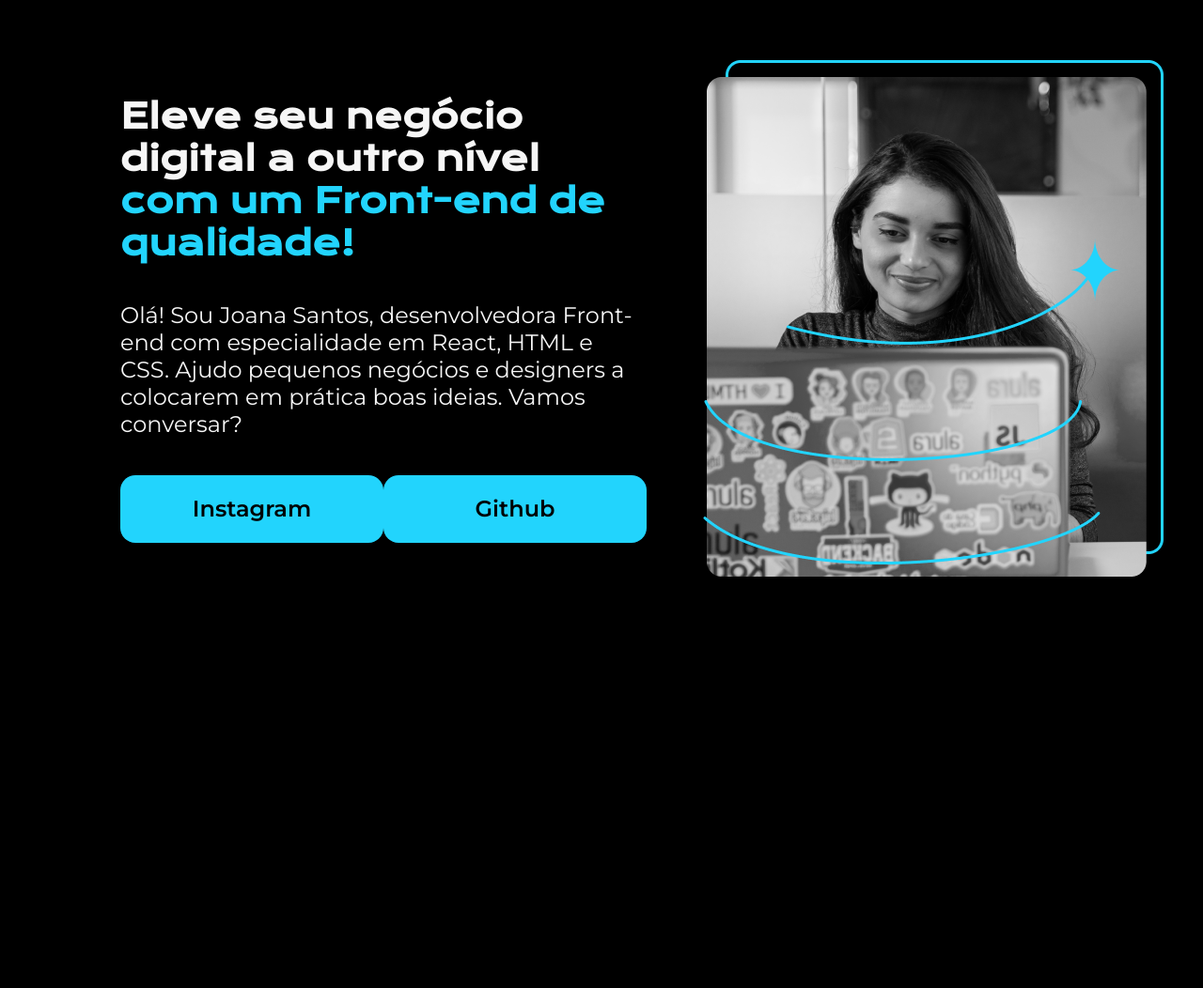
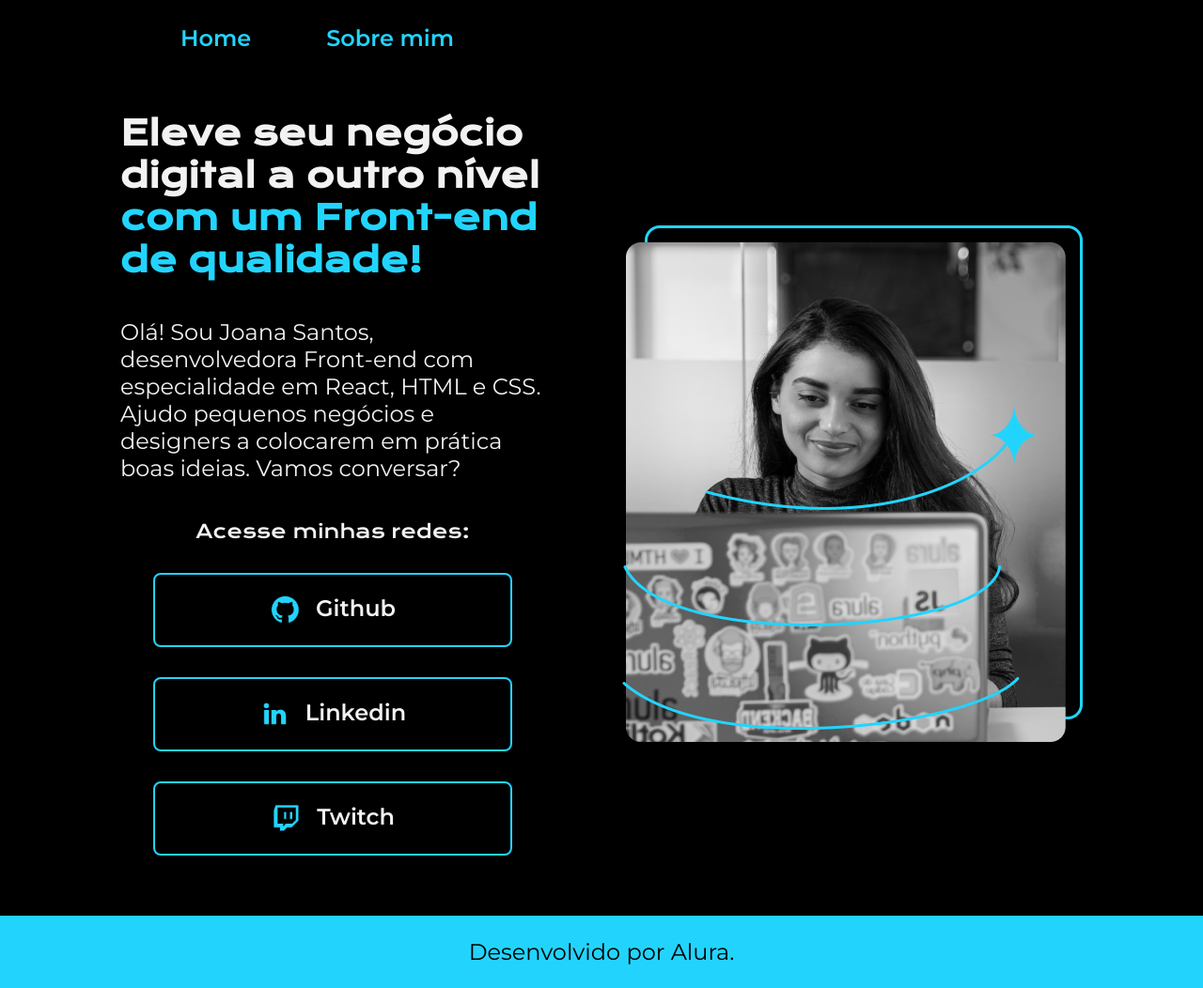
Before and after one commit to laurafurtadoamaral/HTML-e-CSS, a plain HTML site: page index.html in a window 1280 px wide. Shown: the whole page at 94% size. Before the commit the page ends 800 px from the top, so only its background shows below. Drawn offline with nearby package versions, Linux system fonts and the light colour scheme.

Commit message:
Curso 202811 finalizado

```diff
--- a/index.html
+++ b/index.html
@@ -1,24 +1,62 @@
 <!DOCTYPE html>
 <html lang="pt-br">
   <head>
-    <meta charset="UTF-8">
-    <meta name="viewport" content="width=device-width, initial-scale=1.0">
+    <meta charset="UTF-8" />
+    <meta name="viewport" content="width=device-width, initial-scale=1.0" />
     <title>Portifolio</title>
-    <link rel="stylesheet" href="style.css">
+    <link rel="stylesheet" href="./styles/style.css" />
   </head>
   <body>
-    <header></header>
+    <header class="cabecalho">
+      <nav class="cabecalho__menu">
+        <a class="cabecalho__menu__link" href="index.html">Home</a>
+        <a class="cabecalho__menu__link" href="about.html">Sobre mim</a>
+      </nav>
+    </header>
     <main class="apresentacao">
       <section class="apresentacao__conteudo">
-            <h1 class="apresentacao__conteudo__titulo">Eleve seu negócio digital a outro nível <strong class="destaque-titulo">com um Front-end de qualidade!</strong></h1>
-            <p class="apresentacao__conteudo__paragrafo">Olá! Sou Joana Santos, desenvolvedora Front-end com especialidade em React, HTML e CSS. Ajudo pequenos negócios e designers a colocarem em prática boas ideias. Vamos conversar?</p>
+        <h1 class="apresentacao__conteudo__titulo">
+          Eleve seu negócio digital a outro nível
+          <strong class="destaque-titulo"
+            >com um Front-end de qualidade!</strong
+          >
+        </h1>
+        <p class="apresentacao__conteudo__paragrafo">
+          Olá! Sou Joana Santos, desenvolvedora Front-end com especialidade em
+          React, HTML e CSS. Ajudo pequenos negócios e designers a colocarem em
+          prática boas ideias. Vamos conversar?
+        </p>
         <div class="apresentacao__conteudo__links">
-                <a class="apresentacao__conteudo__links__link" href="https://instagram.com">Instagram</a>
-                <a class="apresentacao__conteudo__links__link" href="http://github.com">Github</a>
+          <h1 class="apresentacao__conteudo__subtitulo">
+            Acesse minhas redes:
+          </h1>
+          <a
+            class="apresentacao__conteudo__links__link"
+            href="http://github.com"
+          >
+            <img src="assets/github.png" />
+            Github
+          </a>
+          <a
+            class="apresentacao__conteudo__links__link"
+            href="https://linkedin.com"
+          >
+            <img src="assets/linkedin.png" />
+            Linkedin
+          </a>
+          <a
+            class="apresentacao__conteudo__links__link"
+            href="https://twitch.com"
+          >
+            <img src="assets/twitch.png" />
+            Twitch
+          </a>
         </div>
       </section>
-        <img src="joana.png" alt="Foto de Joana Santos">
+      <img src="assets/joana.png" alt="Foto de Joana Santos" />
     </main>
-    <footer></footer>
+    <footer class="rodape">
+      <p>Desenvolvido por Alura.</p>
+    </footer>
   </body>
 </html>
--- a/style.css
+++ /dev/null
@@ -1,60 +0,0 @@
-@import url('https://fonts.googleapis.com/css2?family=Krona+One&family=Montserrat:wght@100..900&display=swap');
-
-* {
-    margin: 0;
-    padding: 0;
-}
-
-body {
-    height: 10vh;  /* % do espaço a ser ocupado */
-    box-sizing: border-box; /* elementos filhos não ultrapassam os limites do body. Se necessário serão reduzidos automaticamente */
-    background-color: black;
-    color:#F6F6F6;  /* Cor do escrito */
-}
-
-.apresentacao {
-    margin: 5% 10%;
-    display: flex;
-    align-items: center;
-    justify-content: space-between;
-    gap: 60px;
-}
-
-.destaque-titulo {
-    color: #22D4FD;
-}
-.apresentacao__conteudo {
-    width = 615px;
-    display: flex;
-    flex-direction: column;
-    gap: 40px;
-}
-
-.apresentacao__conteudo__titulo {
-    font-size: 36px;
-    font-family: 'Krona One', sans-serif;
-}
-
-.apresentacao__conteudo__paragrafo {
-    font-size: 24px;
-    font-family: "Montserrat", sans-serif;
-}
-
-.apresentacao__conteudo__links {
-    display: flex;
-    justify-content: space-between;
-}
-
-.apresentacao__conteudo__links__link {
-    background-color: #22D4FD;
-    width: 280px;
-    text-align: center;
-    border-radius: 16px;
-    padding: 21.5px 0px;
-    text-decoration: none;
-    font-size: 24px;
-    font-family: "Montserrat", sans-serif;
-    font-weight: 600;
-    color: #000000;
-
-}
--- /dev/null
+++ b/styles/style.css
@@ -0,0 +1,116 @@
+@import url("https://fonts.googleapis.com/css2?family=Krona+One&family=Montserrat:wght@100..900&display=swap");
+
+* {
+  margin: 0;
+  padding: 0;
+}
+
+:root {
+  --cor-primaria: #000000;
+  --cor-secundaria: #f2f2f2;
+  --cor-terciaria: #22d4fd;
+  --cor-hover: #272727;
+
+  --fonte-principal: "Krona One", sans-serif;
+  --fonte-secundaria: "montserrat", sans-serif;
+}
+
+body {
+  box-sizing: border-box; /* elementos filhos não ultrapassam os limites do body. Se necessário serão reduzidos automaticamente */
+  background-color: var(--cor-primaria);
+  color: var(--cor-secundaria); /* Cor do escrito */
+}
+
+.cabecalho {
+}
+
+.cabecalho__menu {
+  display: flex;
+  gap: 80px;
+  padding: 2% 0 0 15%;
+}
+
+.cabecalho__menu__link {
+  color: var(--cor-terciaria);
+  font-family: var(--fonte-secundaria);
+  font-weight: 600;
+  font-size: 24px;
+  text-decoration: none;
+}
+
+.cabecalho__menu__link:hover {
+  cursor: pointer;
+}
+
+.apresentacao {
+  padding: 5% 10%;
+  display: flex;
+  align-items: center;
+  justify-content: center;
+  gap: 82px;
+}
+
+.apresentacao__conteudo {
+  width: 615px;
+  display: flex;
+  flex-direction: column;
+  gap: 40px;
+}
+
+.apresentacao__conteudo__titulo {
+  font-size: 36px;
+  font-family: var(--fonte-principal);
+}
+
+.destaque-titulo {
+  color: var(--cor-terciaria);
+}
+
+.apresentacao__conteudo__paragrafo {
+  font-size: 24px;
+  font-family: var(--fonte-secundaria);
+}
+
+.apresentacao__conteudo__links {
+  display: flex;
+  flex-direction: column;
+  align-items: center;
+  gap: 32px;
+  justify-content: space-between;
+}
+
+.apresentacao__conteudo__subtitulo {
+  font-family: var(--fonte-principal);
+  font-size: 20px;
+  font-weight: 400;
+}
+
+.apresentacao__conteudo__links__link {
+  border: 2px solid var(--cor-terciaria);
+  width: 378px;
+  text-align: center;
+  border-radius: 8px;
+  padding: 21.5px 0px;
+  text-decoration: none;
+  font-size: 24px;
+  font-family: var(--fonte-secundaria);
+  font-weight: 600;
+  color: var(--cor-secundaria);
+  display: flex;
+  justify-content: center;
+  gap: 16px;
+}
+
+.apresentacao__conteudo__links__link:hover {
+  background-color: var(--cor-hover);
+}
+
+.rodape {
+  font-family: var(--fonte-secundaria);
+  font-size: 24px;
+  font-weight: 400;
+  background-color: var(--cor-terciaria);
+  color: var(--cor-primaria);
+  padding: 24px;
+  text-align: center;
+}
```
Also changed, not shown: about.html (added, +47 -0 lines), assets/github.png (added), assets/joana.png (renamed from joana.png), assets/linkedin.png (added), assets/twitch.png (added). Lines whose indentation alone changed are shown as unchanged.
